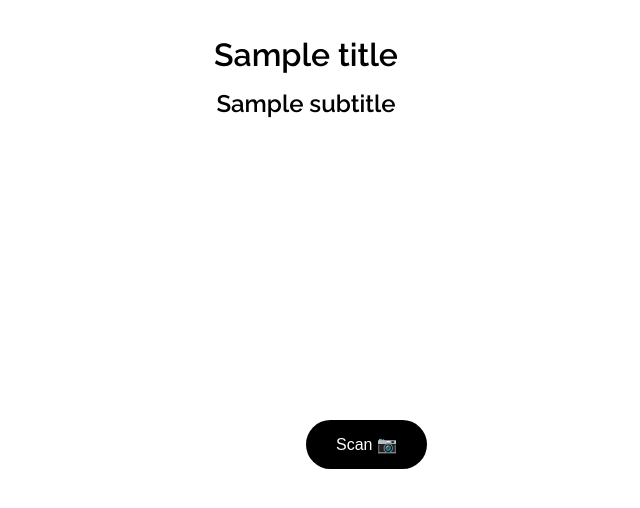
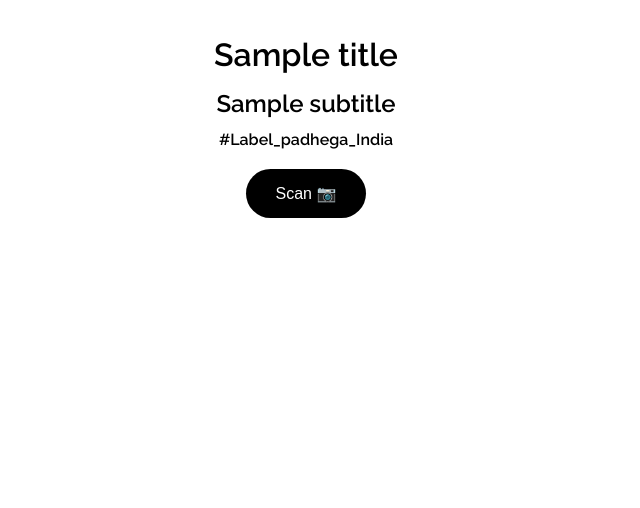
Before and after one commit to raaasin/baagundha, a Flask app: template templates/index.html in a window 1280 px wide. Shown: the top 508 px of the page, without its empty margins (334-974 px from the left). Run offline with Flask 3, Linux system fonts and the light colour scheme; the template is opened without the code that fills it: most values are stand-ins (such as "Sample title", 1, 10 or a date in 2020).

Commit message:
india :)

```diff
--- a/templates/index.html
+++ b/templates/index.html
@@ -1,12 +1,7 @@
 {% extends "layout.html" %}
 {% block content %}
     <style>
-        .scan-button{
-            position: absolute;
-            top: 50%;
-            left: 50%;
-
-        }
     </style>
+    <header>#Label_padhega_India</header>
     <button class="scan-button" onclick="window.location.href='/scan'">Scan 📷</button>
 {% endblock %}
```
